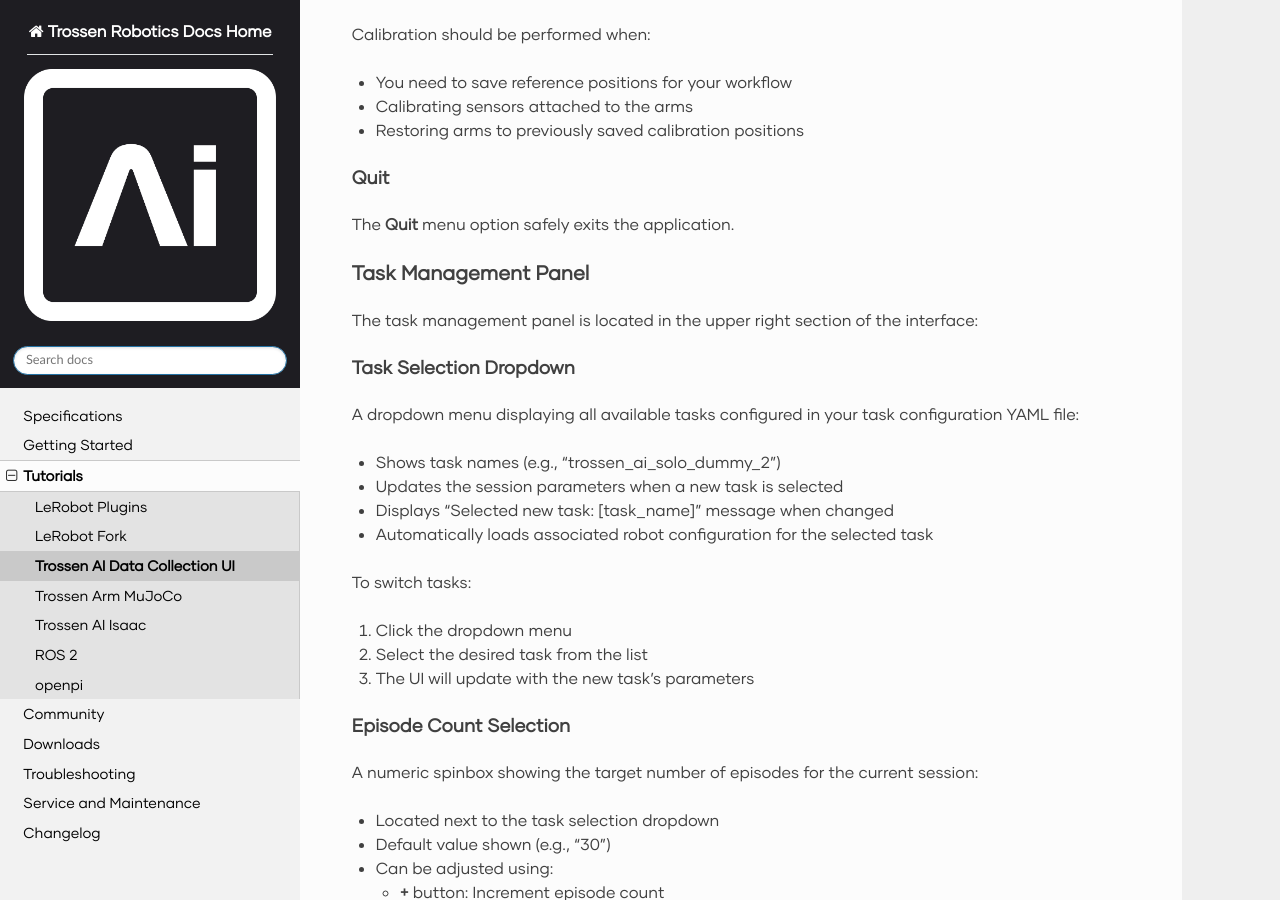
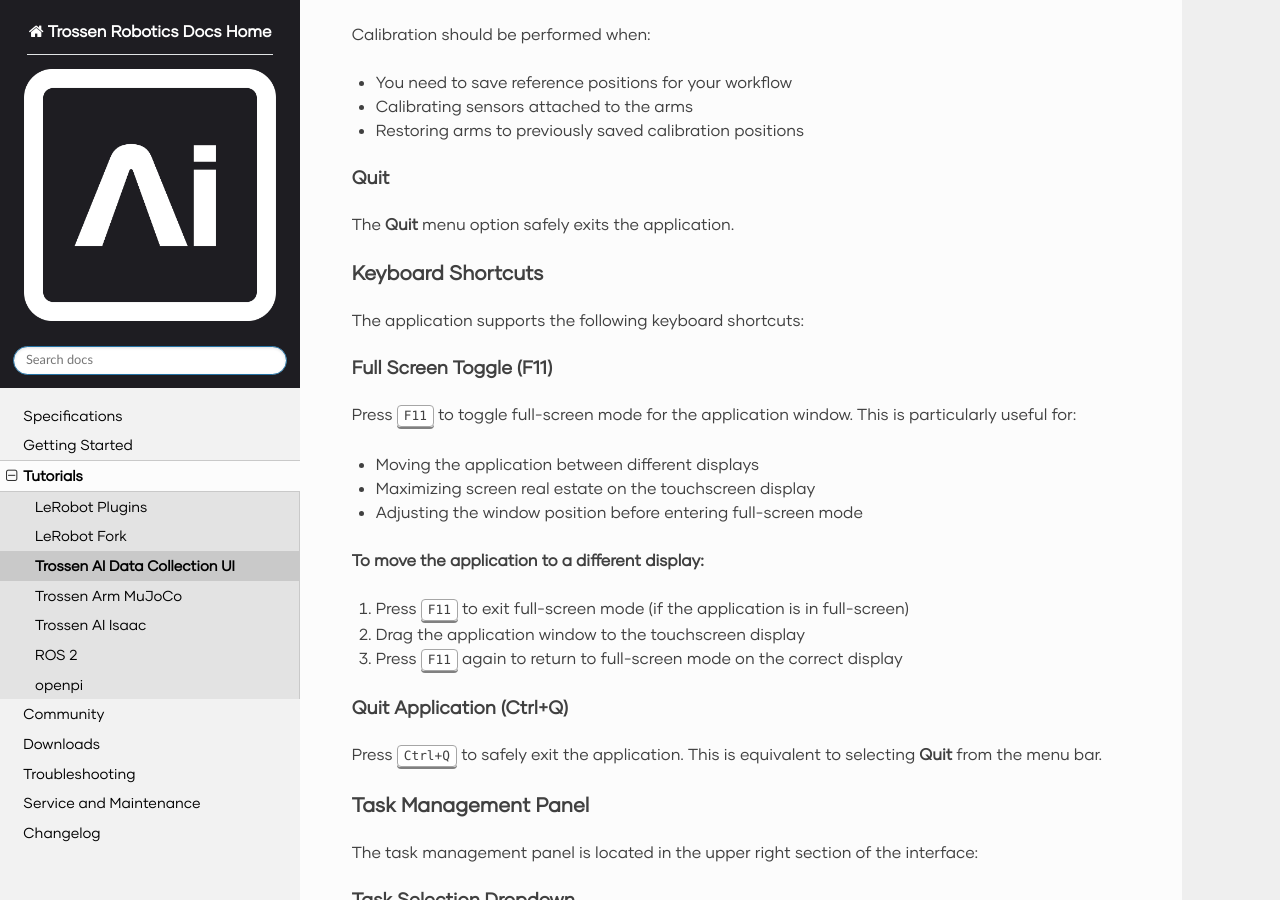
Before and after one commit to TrossenRobotics/trossen_arm, a Sphinx documentation site: the page built from docs/tutorials/trossen_data_collection_ui.rst, in a window 1280 px wide and 900 px high, scrolled down 3834 px. Built offline with Sphinx 7.4.7 and the Read the Docs theme 3.1.0, drawn with Linux system fonts in a browser that asks for light colours; some web fonts are replaced; pages that are not in the unit, such as notebooks, are missing from menus.

Commit message:
document keyboard shortcuts

```diff
--- a/docs/tutorials/trossen_data_collection_ui.rst
+++ b/docs/tutorials/trossen_data_collection_ui.rst
@@ -173,6 +173,32 @@ Quit
 ^^^^
 
 The **Quit** menu option safely exits the application.
+
+Keyboard Shortcuts
+------------------
+
+The application supports the following keyboard shortcuts:
+
+Full Screen Toggle (F11)
+^^^^^^^^^^^^^^^^^^^^^^^^
+
+Press :kbd:`F11` to toggle full-screen mode for the application window. This is particularly useful for:
+
+- Moving the application between different displays
+- Maximizing screen real estate on the touchscreen display
+- Adjusting the window position before entering full-screen mode
+
+**To move the application to a different display:**
+
+#. Press :kbd:`F11` to exit full-screen mode (if the application is in full-screen)
+#. Drag the application window to the touchscreen display
+#. Press :kbd:`F11` again to return to full-screen mode on the correct display
+
+Quit Application (Ctrl+Q)
+^^^^^^^^^^^^^^^^^^^^^^^^^
+
+Press :kbd:`Ctrl+Q` to safely exit the application.
+This is equivalent to selecting **Quit** from the menu bar.
 
 
 Task Management Panel
```
